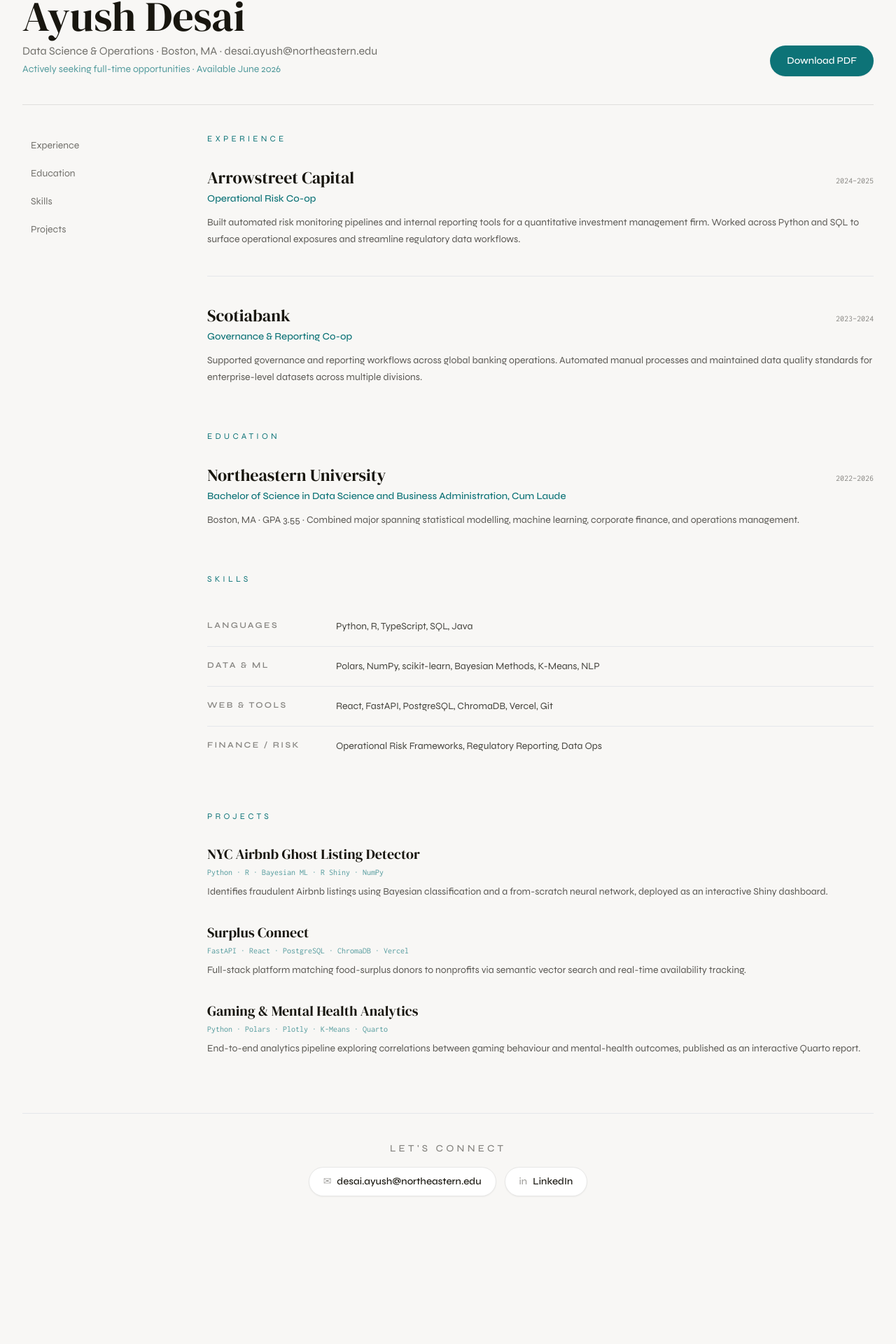
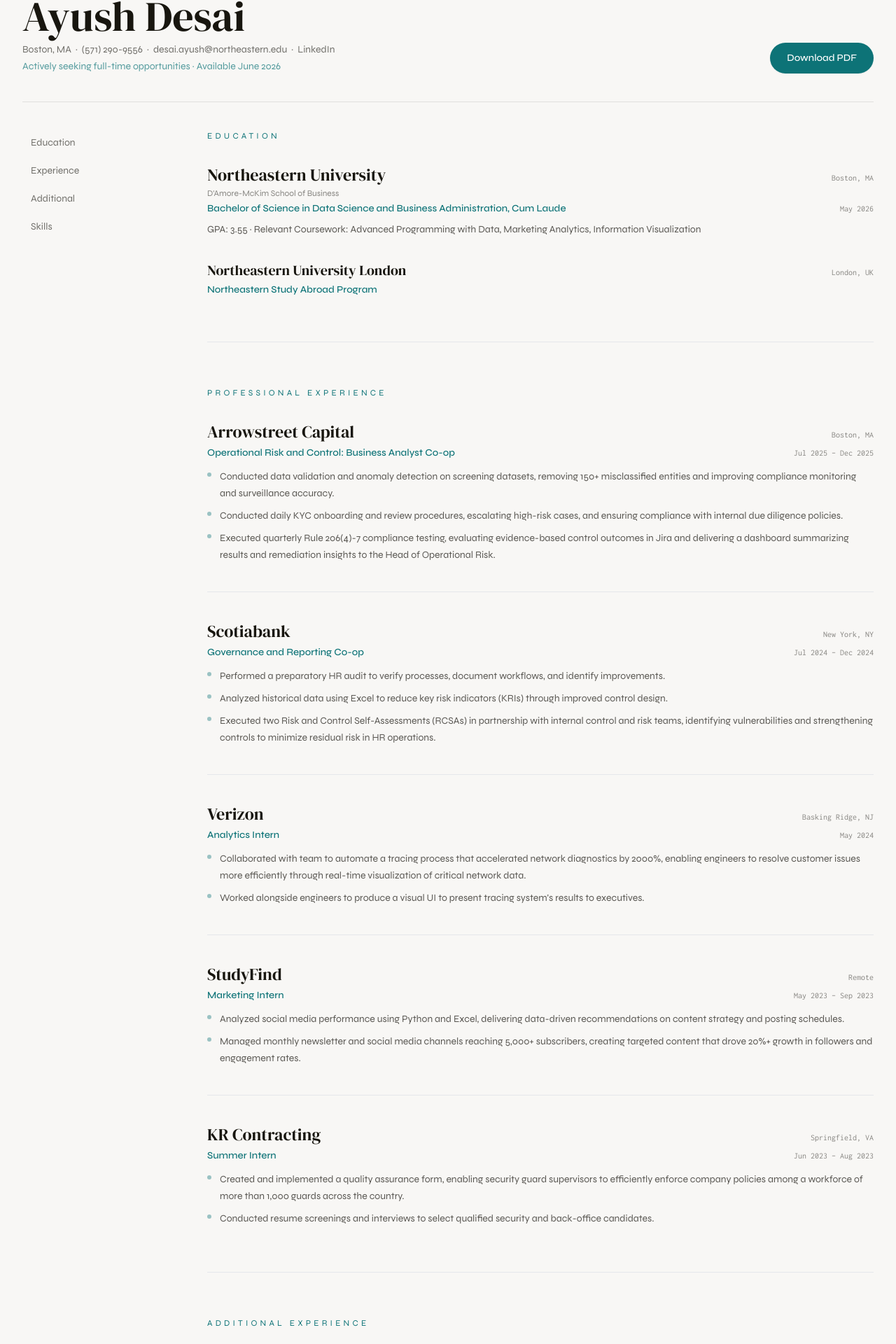
Before and after one commit to ayushadesai/Portfolio, a React (Vite) app: page /resume in a window 1280 px wide. Shown: the part 124-2044 px from the top of the page at 70% size. Before the commit the page ends 1929 px from the top, so only its background shows below. Built offline with nearby package versions, Linux system fonts and the light colour scheme.

Commit message:
fixed links

```diff
--- a/src/pages/About.tsx
+++ b/src/pages/About.tsx
@@ -66,11 +66,11 @@ function About() {
             <div className="grid grid-cols-2 gap-4">
               <div className="rounded-2xl border border-[#18160F]/10 bg-white/90 p-5 shadow-sm">
                 <p className="text-xs uppercase tracking-[0.3em] text-[#18160F]/50">Experience</p>
-                <p className="mt-2.5 text-sm font-semibold text-[#18160F]">Finance &amp; ops co-ops</p>
+                <p className="mt-2.5 text-sm font-semibold text-[#18160F]">3 co-ops + 2 internships</p>
               </div>
               <div className="rounded-2xl border border-[#18160F]/10 bg-white/90 p-5 shadow-sm">
                 <p className="text-xs uppercase tracking-[0.3em] text-[#18160F]/50">Focus Areas</p>
-                <p className="mt-2.5 text-sm font-semibold text-[#18160F]">ML, Risk, Web</p>
+                <p className="mt-2.5 text-sm font-semibold text-[#18160F]">Risk, Ops, Analytics</p>
               </div>
             </div>
             <div className="rounded-2xl border border-emerald-300 bg-emerald-50 px-5 py-4 shadow-[0_0_0_3px_rgba(16,185,129,0.10)]">
@@ -79,8 +79,7 @@ function About() {
                 Available June 2026
               </div>
               <p className="mt-2 text-sm leading-6 text-[#18160F]/70">
-                Open to full-time roles in data engineering, analytics, and
-                quantitative finance.
+                Open to full-time roles in operations, strategy, and analytics.
               </p>
             </div>
           </div>
@@ -92,35 +91,35 @@ function About() {
         <div>
           <p className="text-xs uppercase tracking-[0.35em] text-[#0D7377]">Experience</p>
           <h2 className="mt-3 font-heading text-3xl text-[#18160F]">
-            Recent co-op roles
+            Recent experience
           </h2>
         </div>
         <div className="grid gap-6 lg:grid-cols-2">
           <article className="rounded-[1.75rem] border border-[#18160F]/8 bg-white p-8 shadow-sm">
             <div className="flex items-center justify-between gap-4">
               <span className="text-xs uppercase tracking-[0.25em] text-[#18160F]/50">Arrowstreet Capital</span>
-              <span className="text-xs uppercase tracking-[0.25em] text-[#18160F]/50">2024–2025</span>
+              <span className="text-xs uppercase tracking-[0.25em] text-[#18160F]/50">Jul 2025 – Dec 2025</span>
             </div>
             <h3 className="mt-5 font-heading text-2xl text-[#18160F]">
-              Operational Risk Co-op
+              Operational Risk &amp; Control Co-op
             </h3>
             <p className="mt-3 text-[1.0625rem] leading-7 text-[#18160F]/70">
-              Managed operational risk monitoring processes and built supporting
-              reporting tools for a quantitative investment management firm.
+              Managed operational risk monitoring, KYC onboarding, and compliance
+              testing for a quantitative investment management firm.
             </p>
           </article>
           <article className="rounded-[1.75rem] border border-[#18160F]/8 bg-white p-8 shadow-sm">
             <div className="flex items-center justify-between gap-4">
               <span className="text-xs uppercase tracking-[0.25em] text-[#18160F]/50">Scotiabank</span>
-              <span className="text-xs uppercase tracking-[0.25em] text-[#18160F]/50">2023–2024</span>
+              <span className="text-xs uppercase tracking-[0.25em] text-[#18160F]/50">Jul 2024 – Dec 2024</span>
             </div>
             <h3 className="mt-5 font-heading text-2xl text-[#18160F]">
               Governance &amp; Reporting Co-op
             </h3>
             <p className="mt-3 text-[1.0625rem] leading-7 text-[#18160F]/70">
               Supported governance and reporting workflows across global banking
-              operations, maintaining data quality standards across multiple
-              divisions.
+              operations, executing RCSAs and maintaining data quality standards
+              across multiple divisions.
             </p>
           </article>
         </div>
@@ -130,9 +129,9 @@ function About() {
       <section className="mt-12">
         <div className="divide-y divide-[#18160F]/8 rounded-[1.75rem] border border-[#18160F]/8 bg-white shadow-sm overflow-hidden">
           {[
-            { label: 'Finance / Risk', values: 'Operational Risk · KYC/AML · Regulatory Reporting · Bayesian ML' },
-            { label: 'Tools', values: 'sklearn · brms · FastAPI · React · PostgreSQL' },
-            { label: 'Languages', values: 'Python · R · SQL · Java' },
+            { label: 'Finance / Risk', values: 'Operational Risk · KYC/AML · Regulatory Reporting · RCSAs' },
+            { label: 'Tools', values: 'Tableau · Jira · Excel · Pandas · Plotly · Polars · R' },
+            { label: 'Languages', values: 'Python · SQL · R · Java' },
           ].map((row) => (
             <div key={row.label} className="grid grid-cols-[140px_1fr] gap-6 px-8 py-4 sm:grid-cols-[180px_1fr]">
               <span className="text-xs font-semibold uppercase tracking-[0.2em] text-[#18160F]/45 self-center">
@@ -148,9 +147,9 @@ function About() {
       <section className="mt-12 rounded-[2rem] bg-[#0D7377] px-8 py-10 text-white shadow-[0_24px_64px_rgba(26,61,224,0.20)]">
         <p className="text-xs uppercase tracking-[0.35em] text-[#A8D5D7]">Education</p>
         <p className="mt-4 font-heading text-2xl leading-snug sm:text-3xl">
-          Northeastern University — B.S. Data Science &amp; Business Administration
+          Northeastern University, D'Amore-McKim — B.S. Data Science &amp; Business Administration, Cum Laude
         </p>
-        <p className="mt-2 text-sm text-[#A8D5D7]">2022–2026 · Boston, MA</p>
+        <p className="mt-2 text-sm text-[#A8D5D7]">May 2026 · Boston, MA · GPA 3.55</p>
       </section>
     </div>
   );
--- a/src/pages/Projects.tsx
+++ b/src/pages/Projects.tsx
@@ -19,7 +19,7 @@ const projects: Project[] = [
     description:
       'A machine-learning system that identifies fraudulent or "ghost" Airbnb listings in New York City using Bayesian classification and a from-scratch neural network, with an interactive Shiny dashboard for exploration.',
     tech: ['Python', 'R', 'Bayesian ML', 'R Shiny', 'NumPy'],
-    liveUrl: '#',
+    liveUrl: 'https://airbnb-analysis-ds4420.shinyapps.io/Ghost-Listings-AirBNB/',
     githubUrl: '#',
     steps: [
       {
@@ -95,8 +95,8 @@ const projects: Project[] = [
     description:
       'An end-to-end analytics project exploring the relationship between gaming behaviour and self-reported mental health outcomes using clustering, association rules, and interactive Quarto reporting.',
     tech: ['Python', 'Polars', 'Plotly', 'K-Means', 'Quarto'],
-    liveUrl: '#',
-    githubUrl: '#',
+    liveUrl: 'https://drive.google.com/file/d/1T0AFqq5DoMQKSi3yU1m0RmdpnrE6P-EE/view?usp=sharing',
+    githubUrl: 'https://drive.google.com/file/d/1w_jZ4g3gJs37fZd8sE4lFxSliXLNKHOo/view?usp=sharing',
     steps: [
       {
         title: 'Data pipeline',
--- a/src/pages/Resume.tsx
+++ b/src/pages/Resume.tsx
@@ -1,34 +1,45 @@
 const NAV_ITEMS = [
+  { label: 'Education', href: '#education' },
   { label: 'Experience', href: '#experience' },
-  { label: 'Education', href: '#education' },
+  { label: 'Additional', href: '#additional' },
   { label: 'Skills', href: '#skills' },
-  { label: 'Projects', href: '#projects' },
 ];
 
-const SKILLS = [
-  { category: 'Languages', values: 'Python, R, TypeScript, SQL, Java' },
-  { category: 'Data & ML', values: 'Polars, NumPy, scikit-learn, Bayesian Methods, K-Means, NLP' },
-  { category: 'Web & Tools', values: 'React, FastAPI, PostgreSQL, ChromaDB, Vercel, Git' },
-  { category: 'Finance / Risk', values: 'Operational Risk Frameworks, Regulatory Reporting, Data Ops' },
-];
+function Section({ id, label, children }: { id: string; label: string; children: React.ReactNode }) {
+  return (
+    <section id={id}>
+      <p className="text-xs uppercase tracking-[0.35em] text-[#0D7377]">{label}</p>
+      <div className="mt-8">{children}</div>
+    </section>
+  );
+}
 
-const PROJECTS_BRIEF = [
-  {
-    name: 'NYC Airbnb Ghost Listing Detector',
-    tech: 'Python · R · Bayesian ML · R Shiny · NumPy',
-    desc: 'Identifies fraudulent Airbnb listings using Bayesian classification and a from-scratch neural network, deployed as an interactive Shiny dashboard.',
-  },
-  {
-    name: 'Surplus Connect',
-    tech: 'FastAPI · React · PostgreSQL · ChromaDB · Vercel',
-    desc: 'Full-stack platform matching food-surplus donors to nonprofits via semantic vector search and real-time availability tracking.',
-  },
-  {
-    name: 'Gaming & Mental Health Analytics',
-    tech: 'Python · Polars · Plotly · K-Means · Quarto',
-    desc: 'End-to-end analytics pipeline exploring correlations between gaming behaviour and mental-health outcomes, published as an interactive Quarto report.',
-  },
-];
+function Role({
+  org, location, title, dates, bullets,
+}: {
+  org: string; location: string; title: string; dates: string; bullets: string[];
+}) {
+  return (
+    <div>
+      <div className="flex flex-col gap-0.5 sm:flex-row sm:items-baseline sm:justify-between">
+        <h3 className="font-heading text-2xl text-[#18160F]">{org}</h3>
+        <span className="font-mono text-xs text-[#18160F]/50 shrink-0">{location}</span>
+      </div>
+      <div className="flex flex-col gap-0.5 sm:flex-row sm:items-baseline sm:justify-between mt-1">
+        <p className="text-sm font-medium text-[#0D7377]">{title}</p>
+        <span className="font-mono text-xs text-[#18160F]/50 shrink-0">{dates}</span>
+      </div>
+      <ul className="mt-3 space-y-2">
+        {bullets.map((b, i) => (
+          <li key={i} className="flex gap-3 text-sm leading-6 text-[#18160F]/70">
+            <span className="mt-1.5 h-1.5 w-1.5 shrink-0 rounded-full bg-[#0D7377]/40" />
+            {b}
+          </li>
+        ))}
+      </ul>
+    </div>
+  );
+}
 
 function Resume() {
   return (
@@ -36,18 +47,30 @@ function Resume() {
       {/* Header */}
       <div className="flex flex-col gap-4 sm:flex-row sm:items-end sm:justify-between">
         <div>
-          <h1 className="font-heading text-5xl text-[#18160F] sm:text-6xl">
-            Ayush Desai
-          </h1>
-          <p className="mt-2 text-base text-[#18160F]/60">
-            Data Science &amp; Operations · Boston, MA · desai.ayush@northeastern.edu
+          <h1 className="font-heading text-5xl text-[#18160F] sm:text-6xl">Ayush Desai</h1>
+          <p className="mt-2 text-sm text-[#18160F]/60">
+            Boston, MA&nbsp;&nbsp;·&nbsp;&nbsp;(571) 290-9556&nbsp;&nbsp;·&nbsp;&nbsp;
+            <a href="mailto:desai.ayush@northeastern.edu" className="hover:text-[#0D7377] transition-colors">
+              desai.ayush@northeastern.edu
+            </a>
+            &nbsp;&nbsp;·&nbsp;&nbsp;
+            <a
+              href="https://www.linkedin.com/in/ayush-a-desai/"
+              target="_blank"
+              rel="noreferrer"
+              className="hover:text-[#0D7377] transition-colors"
+            >
+              LinkedIn
+            </a>
           </p>
           <p className="mt-1 text-sm text-[#0D7377]/70">
             Actively seeking full-time opportunities · Available June 2026
           </p>
         </div>
         <a
-          href="/resume.pdf"
+          href="https://drive.google.com/file/d/1AzTBxgA9yZ4Spkfeh0Eob0UEJpvMvVLr/view?usp=sharing"
+          target="_blank"
+          rel="noreferrer"
           className="inline-flex shrink-0 items-center gap-2 rounded-full bg-[#0D7377] px-6 py-3 text-sm font-medium text-white shadow-sm transition hover:bg-[#0a5c60]"
         >
           Download PDF
@@ -74,97 +97,157 @@ function Resume() {
 
         {/* Main content */}
         <main className="space-y-16">
-          {/* Experience */}
-          <section id="experience">
-            <p className="text-xs uppercase tracking-[0.35em] text-[#0D7377]">Experience</p>
 
-            <div className="mt-8 space-y-10">
-              {/* Arrowstreet */}
+          {/* Education */}
+          <Section id="education" label="Education">
+            <div className="space-y-8">
               <div>
-                <div className="flex flex-col gap-1 sm:flex-row sm:items-baseline sm:justify-between">
-                  <h3 className="font-heading text-2xl text-[#18160F]">
-                    Arrowstreet Capital
-                  </h3>
-                  <span className="font-mono text-xs text-[#18160F]/50">2024–2025</span>
+                <div className="flex flex-col gap-0.5 sm:flex-row sm:items-baseline sm:justify-between">
+                  <h3 className="font-heading text-2xl text-[#18160F]">Northeastern University</h3>
+                  <span className="font-mono text-xs text-[#18160F]/50 shrink-0">Boston, MA</span>
                 </div>
-                <p className="mt-1 text-sm font-medium text-[#0D7377]">Operational Risk Co-op</p>
-                <p className="mt-3 text-sm leading-6 text-[#18160F]/70">
-                  Built automated risk monitoring pipelines and internal reporting tools for a
-                  quantitative investment management firm. Worked across Python and SQL to surface
-                  operational exposures and streamline regulatory data workflows.
+                <p className="mt-0.5 text-xs text-[#18160F]/50">D'Amore-McKim School of Business</p>
+                <div className="flex flex-col gap-0.5 sm:flex-row sm:items-baseline sm:justify-between mt-1">
+                  <p className="text-sm font-medium text-[#0D7377]">
+                    Bachelor of Science in Data Science and Business Administration, Cum Laude
+                  </p>
+                  <span className="font-mono text-xs text-[#18160F]/50 shrink-0">May 2026</span>
+                </div>
+                <p className="mt-2 text-sm leading-6 text-[#18160F]/70">
+                  GPA: 3.55 · Relevant Coursework: Advanced Programming with Data, Marketing Analytics, Information Visualization
                 </p>
               </div>
-              <hr className="border-[#18160F]/8" />
-
-              {/* Scotiabank */}
               <div>
-                <div className="flex flex-col gap-1 sm:flex-row sm:items-baseline sm:justify-between">
-                  <h3 className="font-heading text-2xl text-[#18160F]">
-                    Scotiabank
-                  </h3>
-                  <span className="font-mono text-xs text-[#18160F]/50">2023–2024</span>
+                <div className="flex flex-col gap-0.5 sm:flex-row sm:items-baseline sm:justify-between">
+                  <h3 className="font-heading text-xl text-[#18160F]">Northeastern University London</h3>
+                  <span className="font-mono text-xs text-[#18160F]/50 shrink-0">London, UK</span>
                 </div>
-                <p className="mt-1 text-sm font-medium text-[#0D7377]">Governance &amp; Reporting Co-op</p>
-                <p className="mt-3 text-sm leading-6 text-[#18160F]/70">
-                  Supported governance and reporting workflows across global banking operations.
-                  Automated manual processes and maintained data quality standards for
-                  enterprise-level datasets across multiple divisions.
-                </p>
+                <p className="mt-1 text-sm font-medium text-[#0D7377]">Northeastern Study Abroad Program</p>
               </div>
             </div>
-          </section>
+          </Section>
 
-          {/* Education */}
-          <section id="education">
-            <p className="text-xs uppercase tracking-[0.35em] text-[#0D7377]">Education</p>
-            <div className="mt-8">
-              <div className="flex flex-col gap-1 sm:flex-row sm:items-baseline sm:justify-between">
-                <h3 className="font-heading text-2xl text-[#18160F]">
-                  Northeastern University
-                </h3>
-                <span className="font-mono text-xs text-[#18160F]/50">2022–2026</span>
-              </div>
-              <p className="mt-1 text-sm font-medium text-[#0D7377]">
-                Bachelor of Science in Data Science and Business Administration, Cum Laude
-              </p>
-              <p className="mt-3 text-sm leading-6 text-[#18160F]/70">
-                Boston, MA · GPA 3.55 · Combined major spanning statistical modelling, machine learning,
-                corporate finance, and operations management.
-              </p>
+          <hr className="border-[#18160F]/8" />
+
+          {/* Professional Experience */}
+          <Section id="experience" label="Professional Experience">
+            <div className="space-y-10">
+              <Role
+                org="Arrowstreet Capital"
+                location="Boston, MA"
+                title="Operational Risk and Control: Business Analyst Co-op"
+                dates="Jul 2025 – Dec 2025"
+                bullets={[
+                  'Conducted data validation and anomaly detection on screening datasets, removing 150+ misclassified entities and improving compliance monitoring and surveillance accuracy.',
+                  'Conducted daily KYC onboarding and review procedures, escalating high-risk cases, and ensuring compliance with internal due diligence policies.',
+                  'Executed quarterly Rule 206(4)-7 compliance testing, evaluating evidence-based control outcomes in Jira and delivering a dashboard summarizing results and remediation insights to the Head of Operational Risk.',
+                ]}
+              />
+              <hr className="border-[#18160F]/8" />
+              <Role
+                org="Scotiabank"
+                location="New York, NY"
+                title="Governance and Reporting Co-op"
+                dates="Jul 2024 – Dec 2024"
+                bullets={[
+                  'Performed a preparatory HR audit to verify processes, document workflows, and identify improvements.',
+                  'Analyzed historical data using Excel to reduce key risk indicators (KRIs) through improved control design.',
+                  'Executed two Risk and Control Self-Assessments (RCSAs) in partnership with internal control and risk teams, identifying vulnerabilities and strengthening controls to minimize residual risk in HR operations.',
+                ]}
+              />
+              <hr className="border-[#18160F]/8" />
+              <Role
+                org="Verizon"
+                location="Basking Ridge, NJ"
+                title="Analytics Intern"
+                dates="May 2024"
+                bullets={[
+                  'Collaborated with team to automate a tracing process that accelerated network diagnostics by 2000%, enabling engineers to resolve customer issues more efficiently through real-time visualization of critical network data.',
+                  'Worked alongside engineers to produce a visual UI to present tracing system\'s results to executives.',
+                ]}
+              />
+              <hr className="border-[#18160F]/8" />
+              <Role
+                org="StudyFind"
+                location="Remote"
+                title="Marketing Intern"
+                dates="May 2023 – Sep 2023"
+                bullets={[
+                  'Analyzed social media performance using Python and Excel, delivering data-driven recommendations on content strategy and posting schedules.',
+                  'Managed monthly newsletter and social media channels reaching 5,000+ subscribers, creating targeted content that drove 20%+ growth in followers and engagement rates.',
+                ]}
+              />
+              <hr className="border-[#18160F]/8" />
+              <Role
+                org="KR Contracting"
+                location="Springfield, VA"
+                title="Summer Intern"
+                dates="Jun 2023 – Aug 2023"
+                bullets={[
+                  'Created and implemented a quality assurance form, enabling security guard supervisors to efficiently enforce company policies among a workforce of more than 1,000 guards across the country.',
+                  'Conducted resume screenings and interviews to select qualified security and back-office candidates.',
+                ]}
+              />
             </div>
-          </section>
+          </Section>
+
+          <hr className="border-[#18160F]/8" />
+
+          {/* Additional Experience */}
+          <Section id="additional" label="Additional Experience">
+            <div className="space-y-10">
+              <Role
+                org="Northeastern University Marketing Association"
+                location="Boston, MA"
+                title="Senior Marketing Consultant and Communications Chair"
+                dates="Jan 2024 – Apr 2025"
+                bullets={[
+                  'Designed and executed a marketing campaign for a Boston start-up, conducting market research, recommending content, and analyzing results, leading to a 50% increase in visibility across channels.',
+                  'Managed newsletter for 1,000+ readers, using analytics to boost engagement, achieving ~10% higher open rates.',
+                ]}
+              />
+              <hr className="border-[#18160F]/8" />
+              <Role
+                org="Generate Product Development"
+                location="Boston, MA"
+                title="Technical Writer"
+                dates="Jan 2024 – Apr 2024"
+                bullets={[
+                  'Designed standardized templates to streamline documentation, ensuring clarity and ease of use for engineers.',
+                  'Organized and maintained internal documents, facilitating seamless access to archives across the organization.',
+                ]}
+              />
+            </div>
+          </Section>
+
+          <hr className="border-[#18160F]/8" />
 
           {/* Skills */}
-          <section id="skills">
-            <p className="text-xs uppercase tracking-[0.35em] text-[#0D7377]">Skills</p>
-            <div className="mt-8 space-y-0">
-              {SKILLS.map((row, i) => (
+          <Section id="skills" label="Skills &amp; Interests">
+            <div className="space-y-0">
+              {[
+                {
+                  category: 'Skills',
+                  values: 'Python (Pandas, Matplotlib, Plotly, Polars) · R · SQL · Tableau · Jira · Excel (XLOOKUP, pivot tables, basic macros)',
+                },
+                {
+                  category: 'Interests',
+                  values: 'Painting · Baking · Hiking · Knitting · Travel · Reading',
+                },
+              ].map((row, i, arr) => (
                 <div key={row.category}>
-                  <div className="grid grid-cols-[120px_1fr] gap-6 py-4 sm:grid-cols-[160px_1fr]">
+                  <div className="grid grid-cols-[100px_1fr] gap-6 py-4 sm:grid-cols-[140px_1fr]">
                     <span className="text-xs font-semibold uppercase tracking-[0.2em] text-[#18160F]/50 pt-0.5">
                       {row.category}
                     </span>
                     <span className="text-sm leading-6 text-[#18160F]/80">{row.values}</span>
                   </div>
-                  {i < SKILLS.length - 1 && <hr className="border-[#18160F]/8" />}
+                  {i < arr.length - 1 && <hr className="border-[#18160F]/8" />}
                 </div>
               ))}
             </div>
-          </section>
+          </Section>
 
-          {/* Projects */}
-          <section id="projects">
-            <p className="text-xs uppercase tracking-[0.35em] text-[#0D7377]">Projects</p>
-            <div className="mt-8 space-y-8">
-              {PROJECTS_BRIEF.map((p) => (
-                <div key={p.name}>
-                  <h3 className="font-heading text-xl text-[#18160F]">{p.name}</h3>
-                  <p className="mt-1 font-mono text-xs text-[#0D7377]/70">{p.tech}</p>
-                  <p className="mt-2 text-sm leading-6 text-[#18160F]/70">{p.desc}</p>
-                </div>
-              ))}
-            </div>
-          </section>
         </main>
       </div>
 
```
